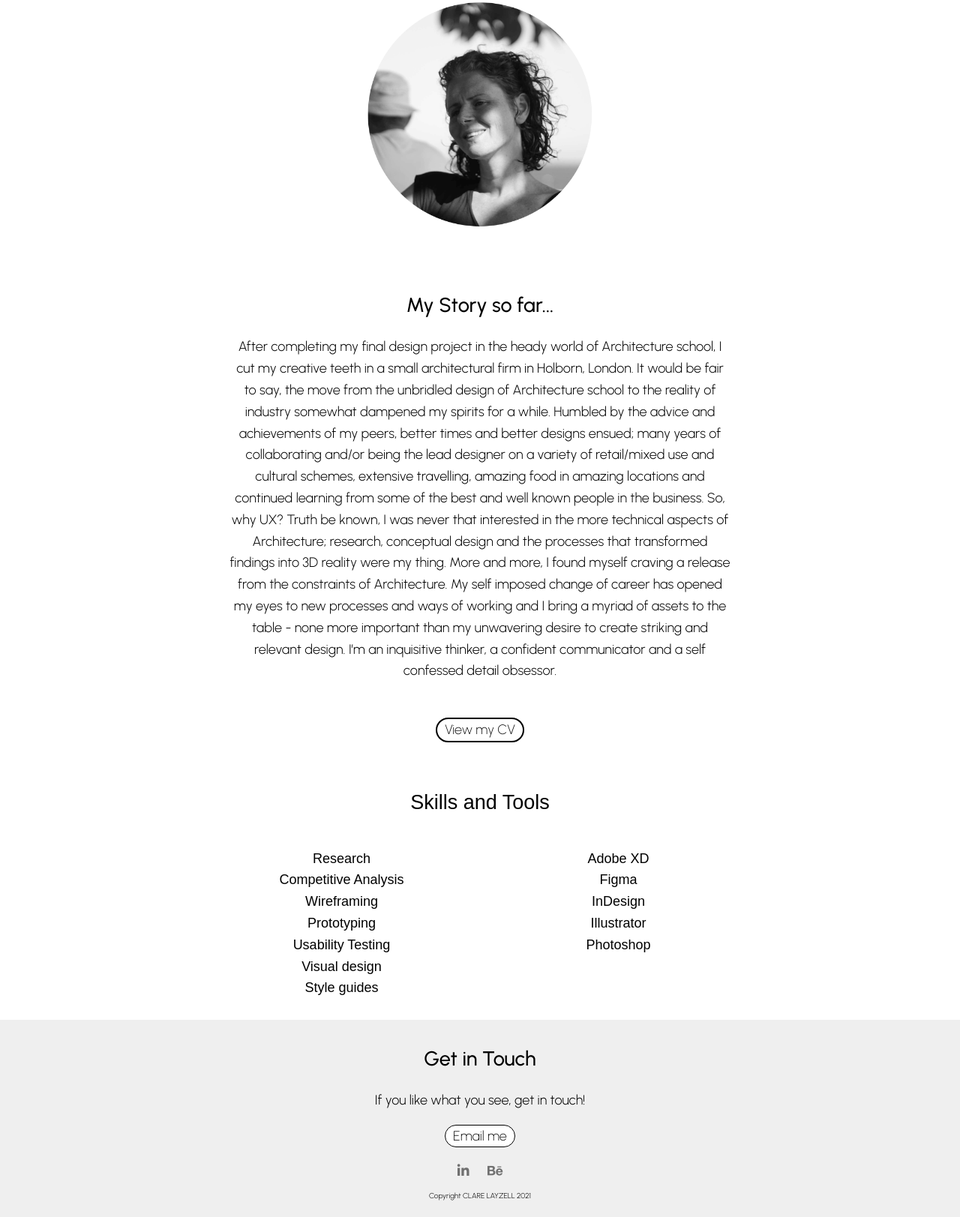
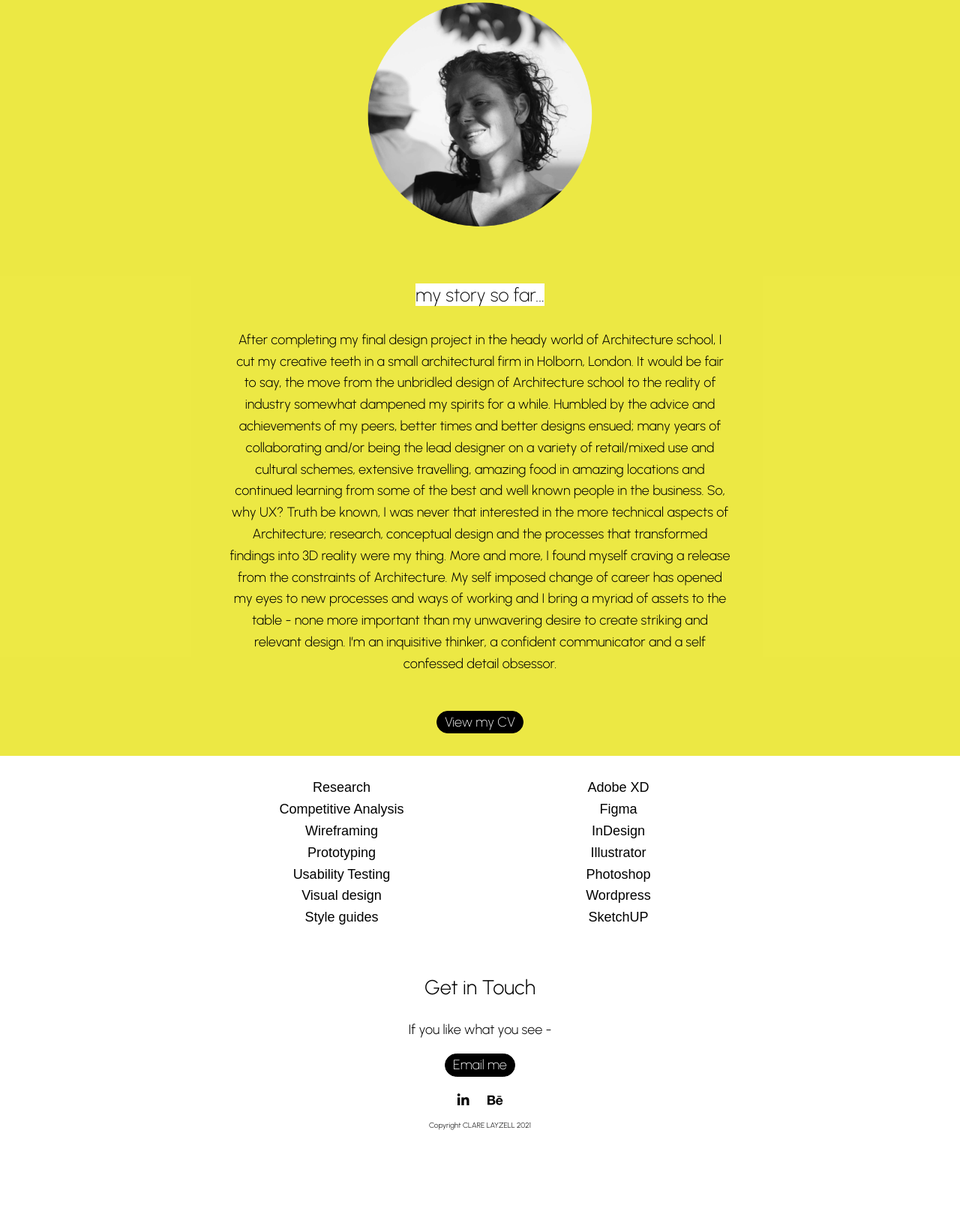
Before and after one commit to clarelayzell/CL_V1, a plain HTML site: page about.html in a window 1280 px wide. Shown: the part 141-1764 px from the top of the page at 75% size. After the commit the page ends 1670 px from the top, so only its background shows below. Drawn offline with nearby package versions, Linux system fonts and the light colour scheme.

```diff
--- a/about.html
+++ b/about.html
@@ -52,7 +52,7 @@
     <div class="section story" id="story">
       <div class="container">
         <!-- column: Story -->
-        <h2>My Story so far...</h2>
+        <h2>my story so far...</h2>
         <p>After completing my final design project in the heady world of Architecture school, I cut my creative teeth in a small architectural firm in Holborn, London. It would be fair to say, the move from the unbridled design of Architecture
           school to the reality of industry somewhat dampened my spirits for a while. Humbled by the advice and achievements of my peers, better times and better designs ensued; many years of collaborating and/or being the lead designer on a
           variety of retail/mixed use and cultural schemes, extensive travelling, amazing food in amazing locations and continued learning from some of the best and well known people in the business. So, why UX? Truth be known, I was never that
@@ -69,7 +69,7 @@
       <div class="container">
         <!-- colum: skills-->
         <div>
-          <h2>Skills and Tools</h2>
+
           <div class="row">
             <div class="column col-md-6">
               <ul>
@@ -92,6 +92,8 @@
                     <li>InDesign</li>
                     <li>Illustrator</li>
                     <li>Photoshop</li>
+                    <li>Wordpress</li>
+                    <li>SketchUP</li>
                   </ul>
                 </div>
               </div>
@@ -108,7 +110,7 @@
     <div class="container">
       <h2>Get in Touch</h2>
       <p>
-        If you like what you see, get in touch!
+        If you like what you see -
       </p>
       <div>
         <a href="mailto:clare.layzell@gmail.com" class="button contact">Email me</a>
--- a/css/style.css
+++ b/css/style.css
@@ -7,7 +7,6 @@ neutral-colour (Grey): #ced6d9;
 * {
   box-sizing: border-box;
 }
-
 
 /* fonts */
 body {
@@ -37,7 +36,7 @@ h1 {
 
 h2 {
   font-size: 1.5em;
-  font-weight: 400;
+  font-weight: 300;
 }
 
 h3 {
@@ -63,6 +62,9 @@ h5 {
   font-weight: 300;
   background-color: rgba(232, 227, 22, .8);
   margin-left: 50px;
+  border-top-left-radius: 10px;
+  border-bottom-left-radius: 10px;
+  padding-left: 10px;
 }
 
 #copy {
@@ -72,9 +74,9 @@ h5 {
 
 .h1 {
   background-color: rgba(232, 227, 22, .8);
-    position: relative;
-    left: -2px;
-    top: -1px;
+  position: relative;
+  left: -2px;
+  top: -1px;
 }
 
 .story {
@@ -99,6 +101,11 @@ h5 {
   padding: 0px;
 }
 
+.skills h2 {
+  display: inline;
+  color: #ffffff;
+}
+
 img {
   width: 100%;
 }
@@ -112,7 +119,7 @@ img {
 }
 
 a {
-  color: #707070;
+  color: #ffffff;
   text-decoration: none;
   /* No underlining */
 }
@@ -136,9 +143,8 @@ a:active {
 .button {
   display: inline-block;
   /* since the <a> tag is inline by default, we need to change this to inline-block, but more on this in the next exercise */
-  background-color: #ffffff;
+  background-color: #000000;
   /* needed to override the default link color */
-  color: #000000 !important;
   font-weight: 200;
   text-decoration: none;
   padding: 0px 10px;
@@ -149,38 +155,39 @@ a:active {
 }
 
 .button:visited {
-  color: #6d797e;
+  background-color: #000000;
+  color: #ffffff !important;
 }
 
 .button:hover {
-  background-color: #000000;
-  color: #ffffff !important;
+  background-color: #ffffff;
+  color: #000000 !important;
   opacity: 0.8;
   /* Reduces the opacity of the button to 80% */
   text-decoration: none;
 }
 
 .button.contact {
-  background-color: #ffffff;
-  color: #000000;
+  background-color: #000000;
+  color: #ffffff;
   font-weight: 200;
 }
 
 .button.contact:hover {
-  background-color: #000000;
-  color: #ffffff;
+  background-color: #ffffff;
+  color: #000000;
 }
 
 .button.cv {
-  background-color: #ffffff;
-  color: #6d797e;
-  border: 2px solid #000000;
+  background-color: #000000;
+  color: #ffffff;
+  border: 1px solid #000000;
   margin: 30px;
 }
 
 .button.cv:hover {
-  background-color: #000000;
-  color: #ffffff;
+  background-color: #ffffff;
+  color: #000000 !important;
 }
 
 .button.cv:visited {
@@ -188,19 +195,20 @@ a:active {
 }
 
 .social a {
-   color: #707070;
+  color: #000000;
 }
 
 .social a:visited {
-   color: #707070;
+  color: #000000;
 }
 
 .social a:active {
-   color: #707070;
+  color: #707070;
 }
 
 .social a:hover {
-color: rgba(232, 227, 22, 8);
+  background-color: #ffffff;
+  color: #000000 !important;
 }
 
 @keyframes color-change {
@@ -264,6 +272,15 @@ header {
 
 main {
   padding-top: 90px;
+}
+
+
+footer {
+
+  padding-top: 10px;
+  padding-bottom: 10px;
+  margin-top: 10px;
+  text-align: center;
 }
 
 nav>ul {
@@ -334,7 +351,6 @@ nav>ul>li>a:active {
 .work .row {
   margin: 25px 0;
   padding: 0 0 25px;
-  border-bottom: 1px solid #efefef;
   /* 25px top and bottom, 0 left and right */
 }
 
@@ -345,7 +361,7 @@ nav>ul>li>a:active {
 
 /* hero styling*/
 #hero {
-background-image: url("../img/home/pic1.png");
+  background-image: url("../img/home/pic1.png");
   background-repeat: no-repeat;
   background-size: cover;
   padding: 20px 0;
@@ -366,9 +382,18 @@ background-image: url("../img/home/pic1.png");
   margin: 1em 0;
 }
 
+.story h2 {
+  background-color: #ffffff;
+  line-height: 55px;
+  display: inline;
+  font-size: 25px;
+  font-weight: 200;
+}
+
 /* about styling*/
 #about {
   padding: 3em 1em;
+  background-color: rgba(232, 227, 22, .8);
 }
 
 #skills {
@@ -376,14 +401,13 @@ background-image: url("../img/home/pic1.png");
   margin: 0 auto;
 }
 
+#story {
+  background-color: rgba(232, 227, 22, .8);
+}
+
+
+
 /* footer */
-footer {
-  background-color: #efefef;
-  padding-top: 10px;
-  padding-bottom: 10px;
-  margin-top: 10px;
-  text-align: center;
-}
 
 .social {
   margin-top: 1em;
@@ -444,10 +468,16 @@ Medium devices (640px and larger)
 
   h1 {
     font-size: 3em;
-    font-weight: 400;
     line-height: 70px;
     display: inline;
     text-align: left;
+  }
+
+  h5 {
+    line-height: 55px;
+    display: inline;
+    font-weight: 300;
+    background-color: #ffffff;
   }
 
   nav {
@@ -463,10 +493,6 @@ Medium devices (640px and larger)
   .logo {
     max-width: 150px;
     margin-top: 6px;
-  }
-
-  #hero {
-    text-align: center;
   }
 
   #hero span {
@@ -518,6 +544,11 @@ Large devices (1024px or larger)
     width: 60%;
   }
 
+  footer {
+    background-color: #ffffff;
+
+      }
+
   #story .container {
     max-width: 700px;
     text-align: center;
```
Also changed, not shown: index.html (+8 -2 lines), vela.html (+6 -6 lines), img/home/pic1.png, img/home/pic2.png (added).
